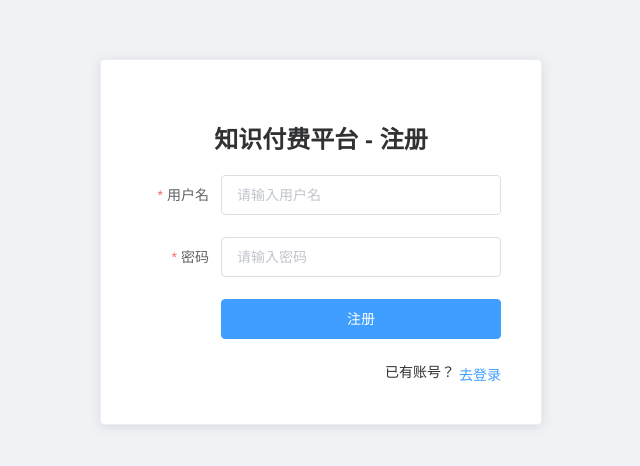
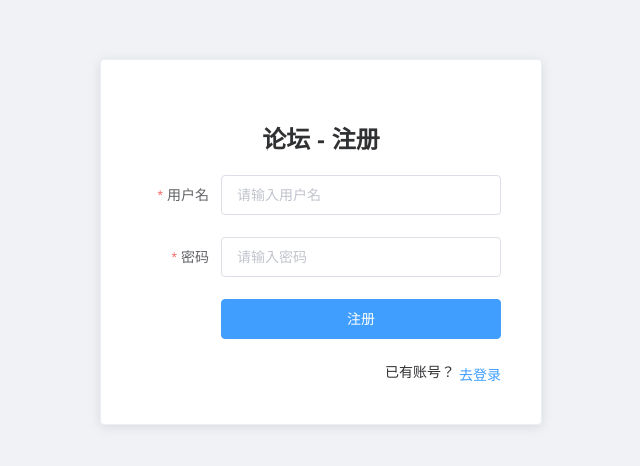
Before and after one commit to m-g-a-w/forum, a Vue app in the folder frontend/: page /register in a window 1280 px wide. Shown: the part 158-624 px from the top of the page, without its empty margins (319-959 px from the left). Built offline with nearby package versions, Linux system fonts and the light colour scheme; what mavon-editor would draw is missing.

Commit message:
取掉部分测试用例

```diff
--- a/frontend/public/index.html
+++ b/frontend/public/index.html
@@ -5,7 +5,7 @@
     <meta http-equiv="X-UA-Compatible" content="IE=edge">
     <meta name="viewport" content="width=device-width,initial-scale=1.0">
     <link rel="icon" href="<%= BASE_URL %>favicon.ico">
-    <title>知识付费平台</title>
+    <title>论坛</title>
   </head>
   <body>
     <noscript>
--- a/frontend/src/views/ArticleView.vue
+++ b/frontend/src/views/ArticleView.vue
@@ -116,7 +116,7 @@ export default {
         if (this.isPaywall) {
           this.showPaywall = true
         }
-      }).catch(err => {
+      }).catch(() => {
         // 文章不存在或获取失败，显示付费墙
         this.showPaywall = true
       })
--- a/frontend/src/views/LoginView.vue
+++ b/frontend/src/views/LoginView.vue
@@ -1,7 +1,7 @@
 <template>
   <div class="login-container">
     <el-card class="login-card">
-      <h2 style="text-align: center;">知识付费平台 - 登录</h2>
+      <h2 style="text-align: center;">论坛 - 登录</h2>
       <el-form :model="loginForm" :rules="rules" ref="loginForm" label-width="80px">
         <el-form-item label="用户名" prop="username">
           <el-input v-model="loginForm.username" placeholder="请输入用户名"></el-input>
--- a/frontend/src/views/RegisterView.vue
+++ b/frontend/src/views/RegisterView.vue
@@ -1,7 +1,7 @@
 <template>
   <div class="register-container">
     <el-card class="register-card">
-      <h2 style="text-align: center;">知识付费平台 - 注册</h2>
+      <h2 style="text-align: center;">论坛 - 注册</h2>
       <el-form :model="regForm" :rules="rules" ref="regForm" label-width="80px">
         <el-form-item label="用户名" prop="username">
           <el-input v-model="regForm.username" placeholder="请输入用户名"></el-input>
```
Also changed, not shown: 2 other files (tests, documents, lock files or other folders).
